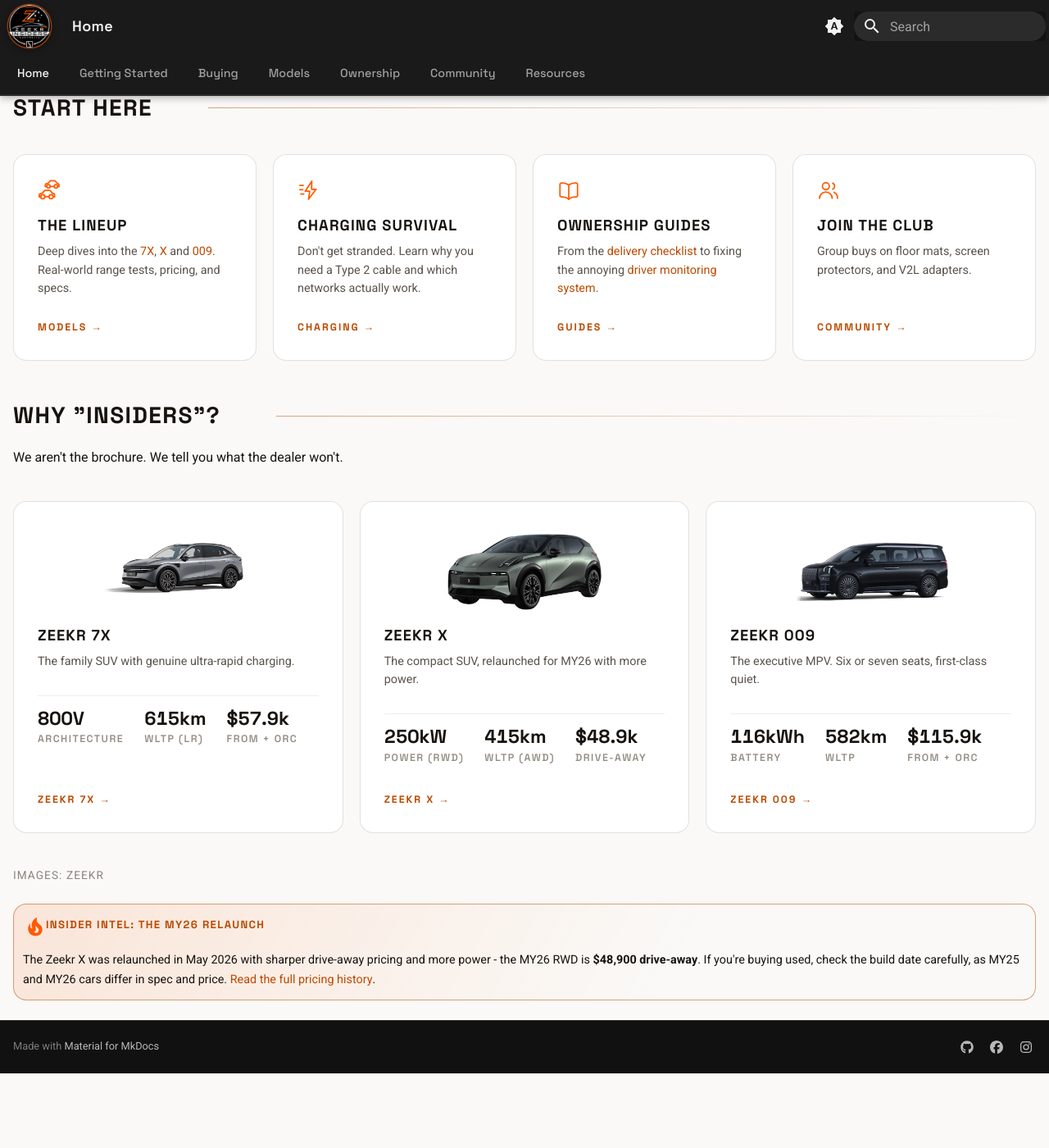
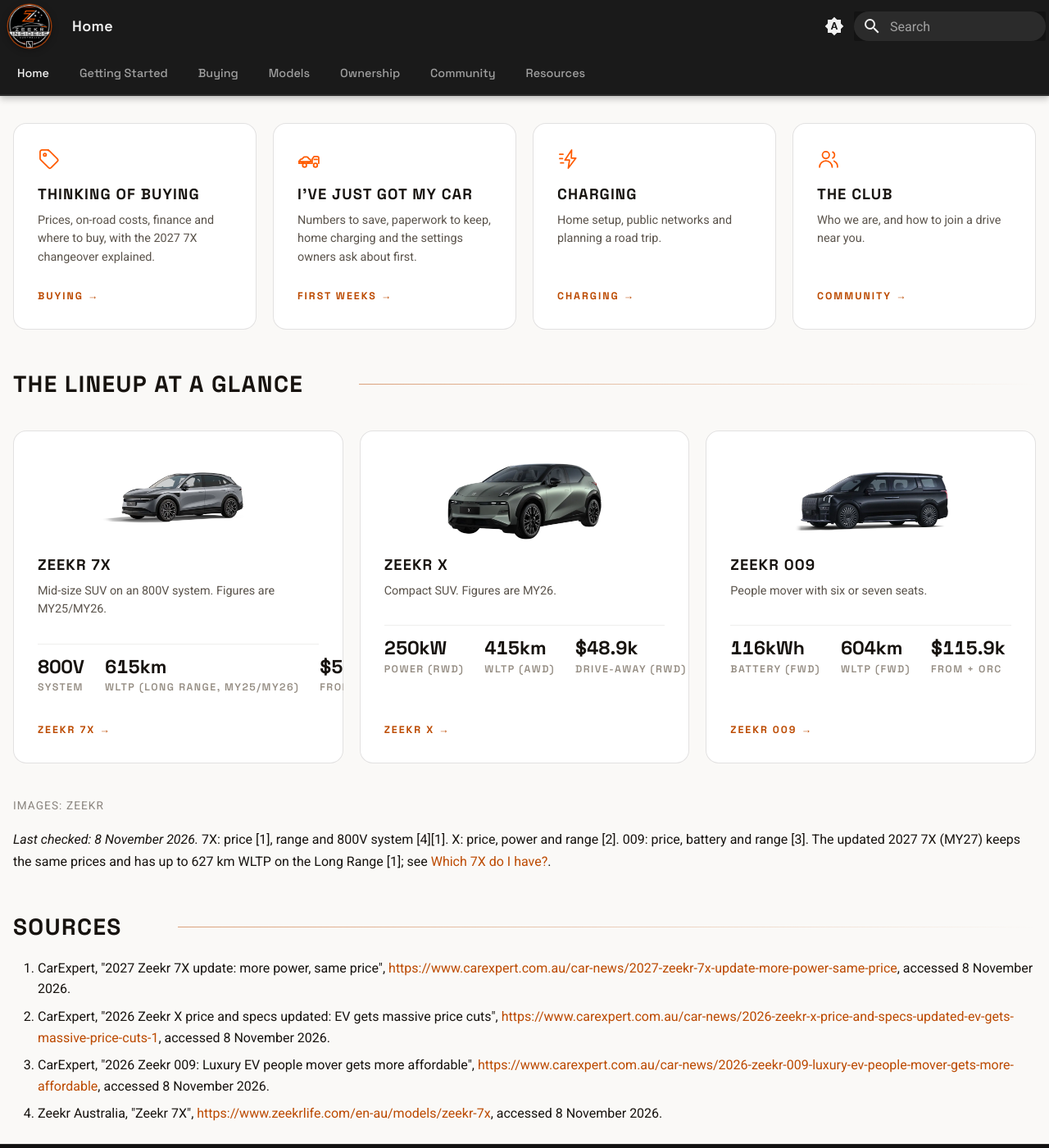
Before and after one commit to zeekr-insiders/wiki, an MkDocs documentation site: the page built from content/index.md, in a window 1280 px wide and 1400 px high, scrolled down 682 px. Shown: the whole window at 82% size. Built offline with MkDocs 1.6.1 and Material for MkDocs 9.7.7, drawn with Linux system fonts in a browser that asks for light colours; before the commit the page ends 1991 px from its top, so only the background shows below that; some of the changed text lies outside the part shown.

Commit message:
give the home page an I've just got my car door and drop the group buy and dealer lines

```diff
--- a/content/index.md
+++ b/content/index.md
@@ -1,4 +1,5 @@
 ---
+last_checked: 2026-11-08
 hide:
   - navigation
   - toc
@@ -8,55 +9,53 @@ hide:
     <span class="hero-eyebrow">Owner-run &middot; Australia</span>
     <h1 class="hero-title">Master your <span class="accent">Zeekr.</span></h1>
     <div class="hero-subtitle">
-        The unofficial Australian guide. Real-world range, honest pricing and the fixes that actually work. Built by owners, for owners.
+        An owner-run guide to buying and living with a Zeekr in Australia, with sources on every page.
     </div>
     <div class="hero-actions">
-        <a href="models/" class="btn-hero btn-hero-primary">Explore Models</a>
-        <a href="guides/charging/public-networks/" class="btn-hero btn-hero-secondary">Charging Guide</a>
+        <a href="buying/" class="btn-hero btn-hero-primary">Thinking of buying</a>
+        <a href="ownership/first-30-days/" class="btn-hero btn-hero-secondary">I've just got my car</a>
     </div>
 </div>
 
-## Start Here
+## Start here
 
 <div class="card-grid">
     <div class="z-card">
-        <img src="assets/icons/icon-lineup.svg" class="zi-icon zi-icon--card" alt="">
-        <h3>The Lineup</h3>
-        <p>Deep dives into the <a href="models/7x/overview/">7X</a>, <a href="models/x/overview/">X</a> and <a href="models/009/overview/">009</a>. Real-world range tests, pricing, and specs.</p>
-        <a class="go" href="models/">Models</a>
+        <img src="assets/icons/icon-price.svg" class="zi-icon zi-icon--card" alt="">
+        <h3>Thinking of buying</h3>
+        <p>Prices, on-road costs, finance and where to buy, with the 2027 7X changeover explained.</p>
+        <a class="go" href="buying/">Buying</a>
+    </div>
+    <div class="z-card">
+        <img src="assets/icons/icon-delivery.svg" class="zi-icon zi-icon--card" alt="">
+        <h3>I've just got my car</h3>
+        <p>Numbers to save, paperwork to keep, home charging and the settings owners ask about first.</p>
+        <a class="go" href="ownership/first-30-days/">First weeks</a>
     </div>
     <div class="z-card">
         <img src="assets/icons/icon-charging-speed.svg" class="zi-icon zi-icon--card" alt="">
-        <h3>Charging Survival</h3>
-        <p>Don't get stranded. Learn why you need a Type 2 cable and which networks actually work.</p>
+        <h3>Charging</h3>
+        <p>Home setup, public networks and planning a road trip.</p>
         <a class="go" href="guides/charging/public-networks/">Charging</a>
     </div>
     <div class="z-card">
-        <img src="assets/icons/icon-guides.svg" class="zi-icon zi-icon--card" alt="">
-        <h3>Ownership Guides</h3>
-        <p>From the <a href="buying/delivery/">delivery checklist</a> to fixing the annoying <a href="models/7x/knowledge-base/7x-issues/">driver monitoring system</a>.</p>
-        <a class="go" href="ownership/">Guides</a>
-    </div>
-    <div class="z-card">
         <img src="assets/icons/icon-community.svg" class="zi-icon zi-icon--card" alt="">
-        <h3>Join The Club</h3>
-        <p>Group buys on floor mats, screen protectors, and V2L adapters.</p>
+        <h3>The club</h3>
+        <p>Who we are, and how to join a drive near you.</p>
         <a class="go" href="community/">Community</a>
     </div>
 </div>
 
-## Why "Insiders"?
-
-We aren't the brochure. We tell you what the dealer won't.
+## The lineup at a glance
 
 <div class="card-grid">
     <div class="z-card model-glance model-card">
         <img src="assets/images/models/zeekr-7x.webp" class="model-photo model-photo--sm" alt="Zeekr 7X" loading="lazy">
         <h3>Zeekr 7X</h3>
-        <p>The family SUV with genuine ultra-rapid charging.</p>
+        <p>Mid-size SUV on an 800V system. Figures are MY25/MY26.</p>
         <div class="glance-stats">
-            <div><span class="val">800V</span><span class="lbl">Architecture</span></div>
-            <div><span class="val">615km</span><span class="lbl">WLTP (LR)</span></div>
+            <div><span class="val">800V</span><span class="lbl">System</span></div>
+            <div><span class="val">615km</span><span class="lbl">WLTP (Long Range, MY25/MY26)</span></div>
             <div><span class="val">$57.9k</span><span class="lbl">From + ORC</span></div>
         </div>
         <a class="go" href="models/7x/overview/">Zeekr 7X</a>
@@ -64,21 +63,21 @@ We aren't the brochure. We tell you what the dealer won't.
     <div class="z-card model-glance model-card">
         <img src="assets/images/models/zeekr-x.webp" class="model-photo model-photo--sm" alt="Zeekr X" loading="lazy">
         <h3>Zeekr X</h3>
-        <p>The compact SUV, relaunched for MY26 with more power.</p>
+        <p>Compact SUV. Figures are MY26.</p>
         <div class="glance-stats">
             <div><span class="val">250kW</span><span class="lbl">Power (RWD)</span></div>
             <div><span class="val">415km</span><span class="lbl">WLTP (AWD)</span></div>
-            <div><span class="val">$48.9k</span><span class="lbl">Drive-away</span></div>
+            <div><span class="val">$48.9k</span><span class="lbl">Drive-away (RWD)</span></div>
         </div>
         <a class="go" href="models/x/overview/">Zeekr X</a>
     </div>
     <div class="z-card model-glance model-card">
         <img src="assets/images/models/zeekr-009.webp" class="model-photo model-photo--sm" alt="Zeekr 009" loading="lazy">
         <h3>Zeekr 009</h3>
-        <p>The executive MPV. Six or seven seats, first-class quiet.</p>
+        <p>People mover with six or seven seats.</p>
         <div class="glance-stats">
-            <div><span class="val">116kWh</span><span class="lbl">Battery</span></div>
-            <div><span class="val">582km</span><span class="lbl">WLTP</span></div>
+            <div><span class="val">116kWh</span><span class="lbl">Battery (FWD)</span></div>
+            <div><span class="val">604km</span><span class="lbl">WLTP (FWD)</span></div>
             <div><span class="val">$115.9k</span><span class="lbl">From + ORC</span></div>
         </div>
         <a class="go" href="models/009/overview/">Zeekr 009</a>
@@ -87,5 +86,11 @@ We aren't the brochure. We tell you what the dealer won't.
 
 <p class="image-credit">Images: Zeekr</p>
 
-!!! tip "Insider Intel: The MY26 Relaunch"
-    The Zeekr X was relaunched in May 2026 with sharper drive-away pricing and more power - the MY26 RWD is **$48,900 drive-away**. If you're buying used, check the build date carefully, as MY25 and MY26 cars differ in spec and price. [Read the full pricing history](models/x/2025/pricing.md).
+*Last checked: 8 November 2026.* 7X: price [1], range and 800V system [4][1]. X: price, power and range [2]. 009: price, battery and range [3]. The updated 2027 7X (MY27) keeps the same prices and has up to 627 km WLTP on the Long Range [1]; see [Which 7X do I have?](models/7x/which-7x.md).
+
+## Sources
+
+1. CarExpert, "2027 Zeekr 7X update: more power, same price", <https://www.carexpert.com.au/car-news/2027-zeekr-7x-update-more-power-same-price>, accessed 8 November 2026.
+2. CarExpert, "2026 Zeekr X price and specs updated: EV gets massive price cuts", <https://www.carexpert.com.au/car-news/2026-zeekr-x-price-and-specs-updated-ev-gets-massive-price-cuts-1>, accessed 8 November 2026.
+3. CarExpert, "2026 Zeekr 009: Luxury EV people mover gets more affordable", <https://www.carexpert.com.au/car-news/2026-zeekr-009-luxury-ev-people-mover-gets-more-affordable>, accessed 8 November 2026.
+4. Zeekr Australia, "Zeekr 7X", <https://www.zeekrlife.com/en-au/models/zeekr-7x>, accessed 8 November 2026.
```
